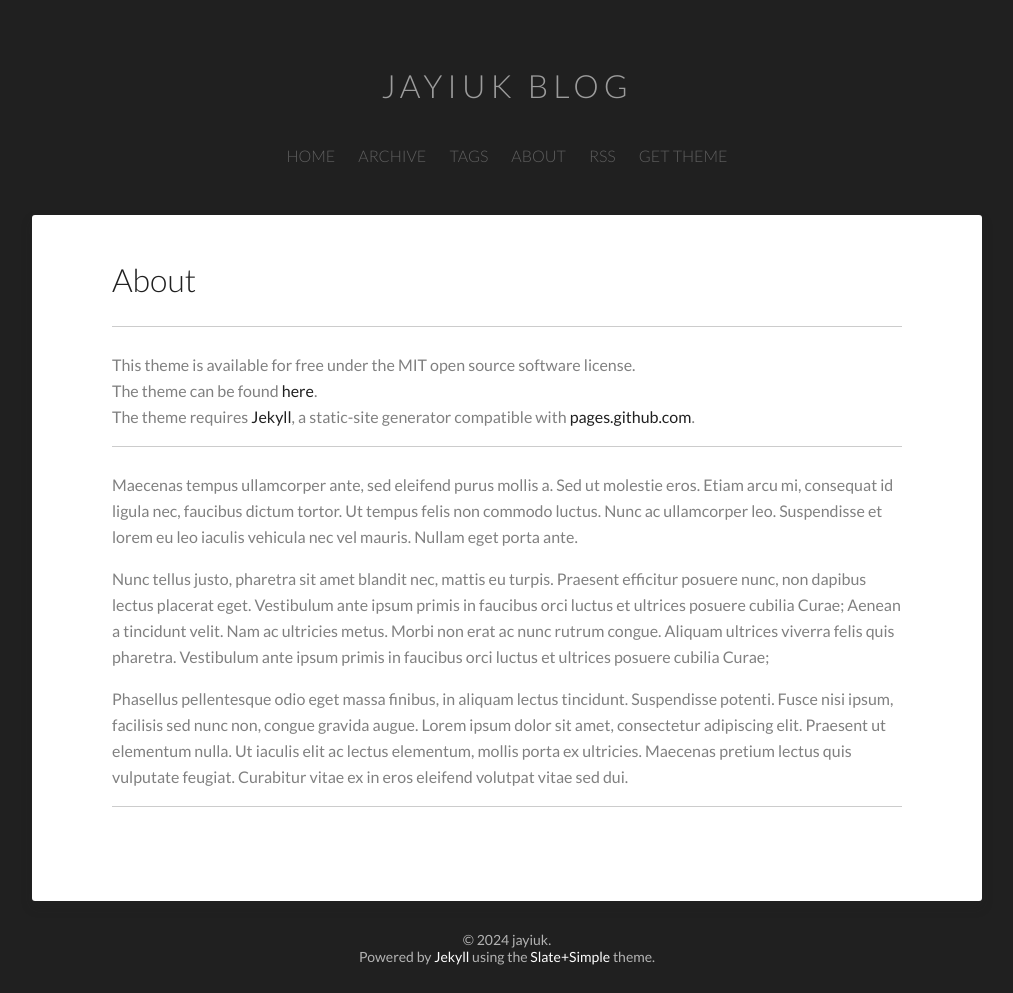
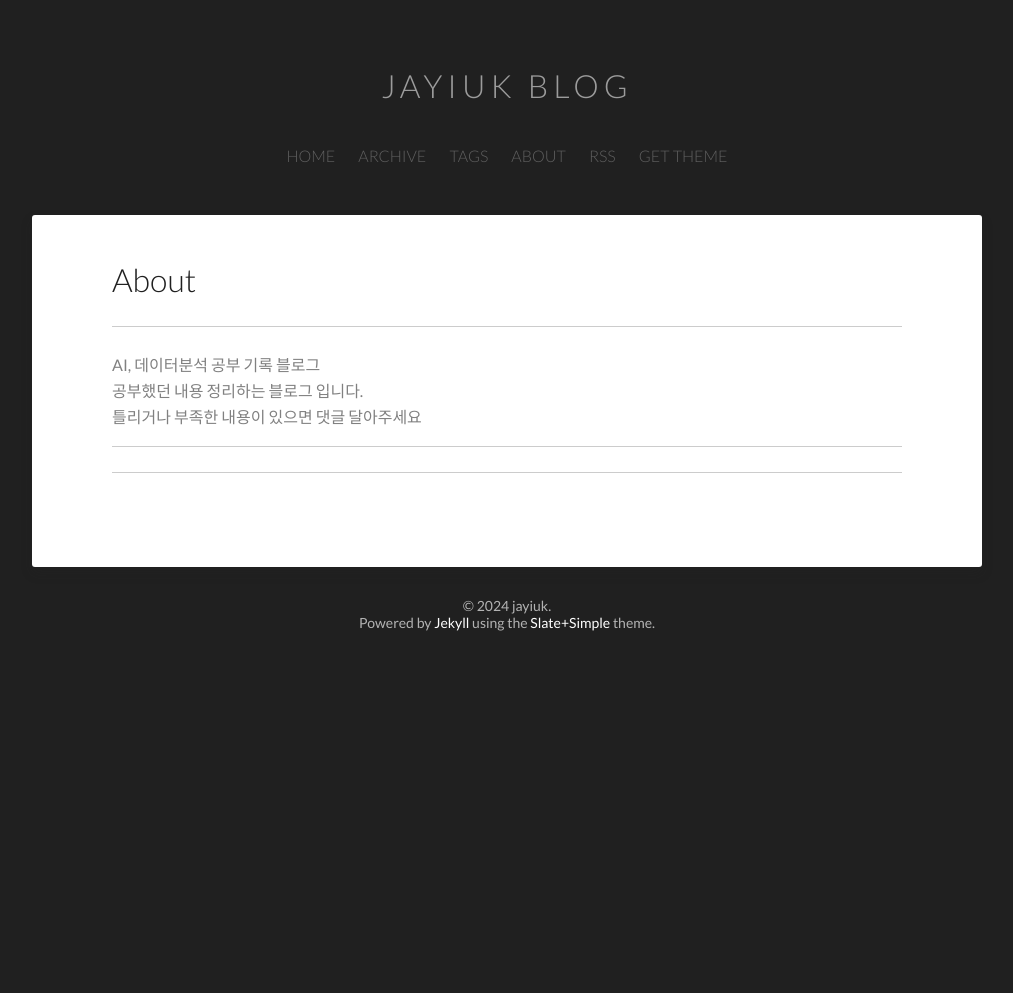
Before and after one commit to jayiuk/jayiuk.github.io, a Jekyll site: the page built from about/index.md, in a window 1280 px wide. Shown: the whole page, without its empty margins (133-1146 px from the left). Built offline with Jekyll 4.4.1, drawn with Linux system fonts in a browser that asks for light colours; comment, search, counter and statistics services are not loaded; after the commit the page ends 900 px from its top, so only the background shows below that.

Commit message:
about 수정

```diff
--- a/about/index.md
+++ b/about/index.md
@@ -3,23 +3,11 @@ layout: post
 title: About
 ---
 <p>
-This theme is available for free under the MIT open source software license.
+AI, 데이터분석 공부 기록 블로그
 <br>
-The theme can be found <a href="https://github.com/benradford/Slate-and-Simple-Jekyll-Theme">here</a>.
+공부했던 내용 정리하는 블로그 입니다.
 <br>
-The theme requires <a href="https://jekyllrb.com">Jekyll</a>, a static-site generator compatible with <a href="https://pages.github.com">pages.github.com</a>.
+틀리거나 부족한 내용이 있으면 댓글 달아주세요
 </p>
 
 <hr>
-
-<p>
-Maecenas tempus ullamcorper ante, sed eleifend purus mollis a. Sed ut molestie eros. Etiam arcu mi, consequat id ligula nec, faucibus dictum tortor. Ut tempus felis non commodo luctus. Nunc ac ullamcorper leo. Suspendisse et lorem eu leo iaculis vehicula nec vel mauris. Nullam eget porta ante.
-</p>
-
-<p>
-Nunc tellus justo, pharetra sit amet blandit nec, mattis eu turpis. Praesent efficitur posuere nunc, non dapibus lectus placerat eget. Vestibulum ante ipsum primis in faucibus orci luctus et ultrices posuere cubilia Curae; Aenean a tincidunt velit. Nam ac ultricies metus. Morbi non erat ac nunc rutrum congue. Aliquam ultrices viverra felis quis pharetra. Vestibulum ante ipsum primis in faucibus orci luctus et ultrices posuere cubilia Curae;
-</p>
-
-<p>
-Phasellus pellentesque odio eget massa finibus, in aliquam lectus tincidunt. Suspendisse potenti. Fusce nisi ipsum, facilisis sed nunc non, congue gravida augue. Lorem ipsum dolor sit amet, consectetur adipiscing elit. Praesent ut elementum nulla. Ut iaculis elit ac lectus elementum, mollis porta ex ultricies. Maecenas pretium lectus quis vulputate feugiat. Curabitur vitae ex in eros eleifend volutpat vitae sed dui.
-</p>
```
Also changed, not shown: _posts/2024-07-02-stemming&lemmatization.md (added, +10 -0 lines).
